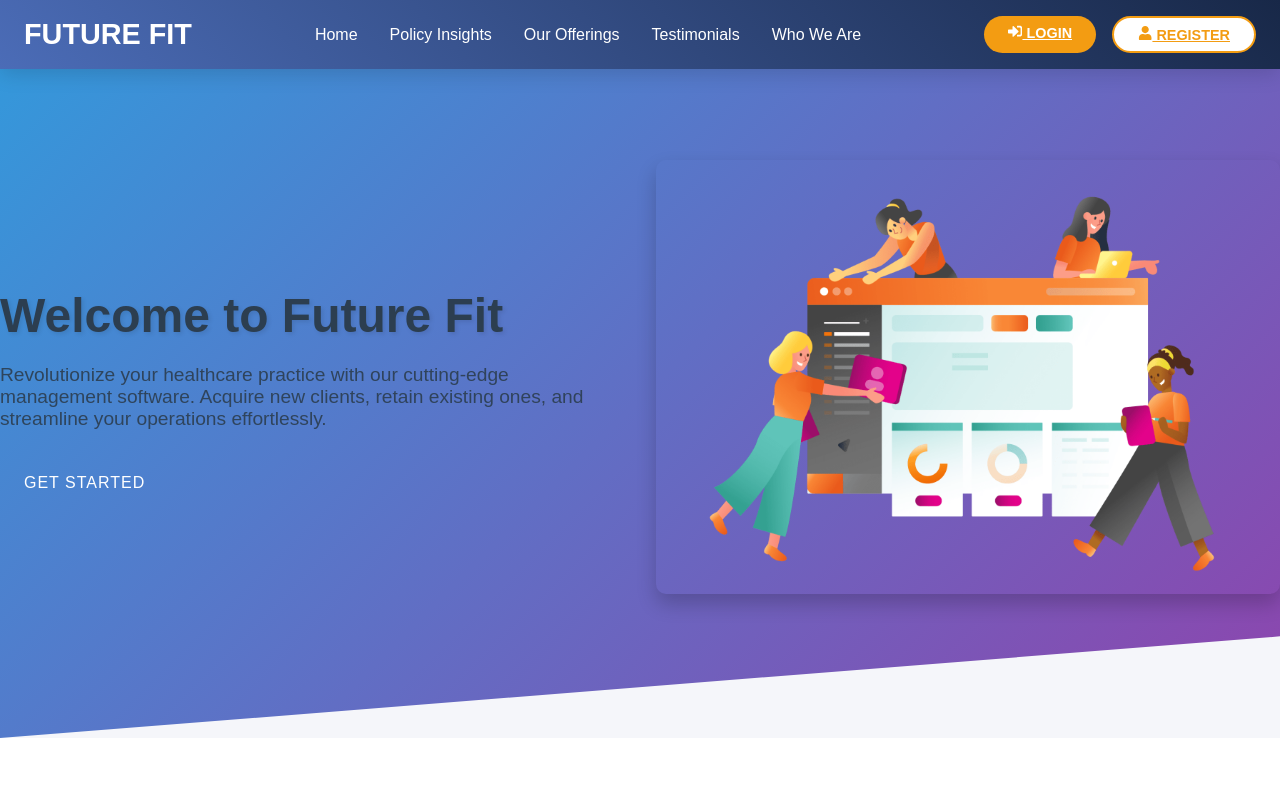
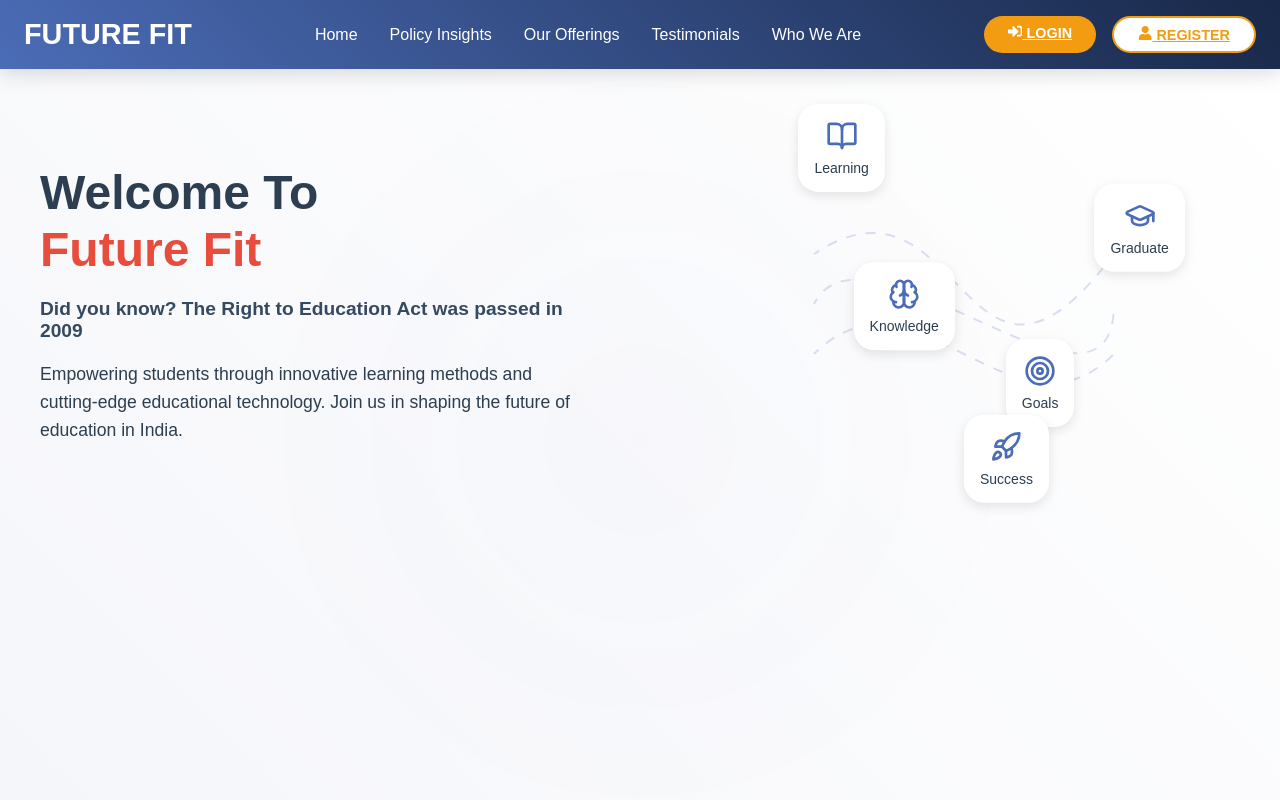
Before and after one commit to anshulkansal04/CareerMap, a React (Create React App) app in the folder client/: page / in a window 1280 px wide. Shown: the top 800 px of the page. Built offline with nearby package versions, Linux system fonts and the light colour scheme.

Commit message:
Updated The CSS and CollegePred Feature

```diff
--- a/client/package.json
+++ b/client/package.json
@@ -22,6 +22,7 @@
     "react-router-dom": "^6.28.0",
     "react-scripts": "5.0.1",
     "react-slick": "^0.30.2",
+    "react-spring": "^9.7.4",
     "react-toastify": "^10.0.5",
     "recharts": "^2.13.3",
     "slick-carousel": "^1.8.1",
--- a/client/src/Components/Hero.jsx
+++ b/client/src/Components/Hero.jsx
@@ -1,24 +1,113 @@
-import React from "react";
-import imgg from "../assets/1.png";
 import "./styles.css";
 
-export default function Hero() {
+import React, { useState, useEffect } from 'react';
+import { BookOpen, GraduationCap, Brain, Target, Rocket } from 'lucide-react';
+import { useSpring, animated, config } from 'react-spring';
+
+const FloatingElement = ({ children, delay }) => {
   return (
-    <div className="nep-hero">
-      <div className="container nep-hero-content">
-        <div className="nep-hero-text">
-          <h1 className="nep-hero-title">Welcome to Future Fit</h1>
-          <p className="nep-hero-description">
-            Revolutionize your healthcare practice with our cutting-edge management software. Acquire new clients, retain existing ones, and streamline your operations effortlessly.
+    <div className="floating-element" style={{ animationDelay: `${delay}s` }}>
+      {children}
+    </div>
+  );
+};
+
+const educationalFacts = [
+  "India has over 1.5 million schools",
+  "The Right to Education Act was passed in 2009",
+  "NEP 2020 aims for 100% Gross Enrolment Ratio",
+  "India has over 1000 universities"
+];
+
+const Hero = () => {
+  const [factIndex, setFactIndex] = useState(0);
+  const [isVisible, setIsVisible] = useState(true);
+
+  const fadeAnimation = useSpring({
+    opacity: isVisible ? 1 : 0,
+    config: config.molasses,
+  });
+
+  useEffect(() => {
+    const fadeOutTimer = setTimeout(() => setIsVisible(false), 3000); // Fade out after 3s
+    const changeFactTimer = setTimeout(() => {
+      setFactIndex((prevIndex) => (prevIndex + 1) % educationalFacts.length);
+      setIsVisible(true); // Fade in the next fact
+    }, 4000); // Total duration: fade-out + delay
+
+    return () => {
+      clearTimeout(fadeOutTimer);
+      clearTimeout(changeFactTimer);
+    };
+  }, [factIndex]);
+
+  return (
+    <div className="edu-hero">
+      <div className="animated-bg"></div>
+      <div className="hero-content">
+        <div className="edu-hero-text">
+          <h1 className="edu-hero-title">
+            <span className="edu-hero-title-welcome">Welcome To</span>
+            <span className="edu-hero-title-future">Future Fit</span>
+          </h1>
+          <animated.p style={fadeAnimation} className="edu-hero-fact">
+            Did you know? {educationalFacts[factIndex]}
+          </animated.p>
+          <p className="edu-hero-description">
+            Empowering students through innovative learning methods and cutting-edge educational technology.
+            Join us in shaping the future of education in India.
           </p>
-          <a href="#" className="nep-hero-cta">
-            Get Started
-          </a>
         </div>
-        <div className="nep-hero-image">
-          <img src={imgg} alt="Digital health practice management illustration" />
+
+        <div className="hero-illustrations">
+          <div className="floating-elements">
+            <FloatingElement delay={0}>
+              <div className="icon-card">
+                <BookOpen className="icon" size={32} />
+                <span>Learning</span>
+              </div>
+            </FloatingElement>
+
+            <FloatingElement delay={0.2}>
+              <div className="icon-card">
+                <GraduationCap className="icon" size={32} />
+                <span>Graduate</span>
+              </div>
+            </FloatingElement>
+
+            <FloatingElement delay={0.4}>
+              <div className="icon-card">
+                <Brain className="icon" size={32} />
+                <span>Knowledge</span>
+              </div>
+            </FloatingElement>
+
+            <FloatingElement delay={0.6}>
+              <div className="icon-card">
+                <Target className="icon" size={32} />
+                <span>Goals</span>
+              </div>
+            </FloatingElement>
+
+            <FloatingElement delay={0.8}>
+              <div className="icon-card">
+                <Rocket className="icon" size={32} />
+                <span>Success</span>
+              </div>
+            </FloatingElement>
+          </div>
+
+          <div className="connection-lines">
+            <svg className="connections" viewBox="0 0 400 400">
+              <path className="path-line" d="M50,200 C100,100 350,350 350,200" />
+              <path className="path-line" d="M50,250 C150,150 250,350 350,250" />
+              <path className="path-line" d="M50,150 C200,50 200,350 350,150" />
+            </svg>
+          </div>
         </div>
       </div>
     </div>
   );
-}
+};
+
+export default Hero;
--- a/client/src/Components/styles.css
+++ b/client/src/Components/styles.css
@@ -8,6 +8,7 @@
   --white: #ffffff;
   --nav-hover: #e67e22;
   --transition: all 0.3s ease-in-out;
+  --complementary-color: #b74b6c;
 }
 
 body {
@@ -135,73 +136,197 @@ body {
   }
 }
 
-/* Hero Styles */
-.nep-hero {
-  background: linear-gradient(135deg, #3498db, #8e44ad);
-  padding: 100px 0 140px;
-  margin-top: 60px;
-  clip-path: polygon(0 0, 100% 0, 100% 85%, 0 100%);
+/*Hero Section Styles */
+
+.edu-hero {
+  min-height: 100vh;
+  margin-top: 40px;
+  background: var(--background-color);
+  position: relative;
+  overflow: hidden;
 }
 
-.nep-hero-content {
+.animated-bg {
+  position: absolute;
+  top: 0;
+  left: 0;
+  right: 0;
+  bottom: 0;
+  background: linear-gradient(45deg, var(--background-color) 0%, var(--white) 100%);
+  z-index: 1;
+}
+
+.animated-bg::before {
+  content: '';
+  position: absolute;
+  top: 0;
+  left: 0;
+  right: 0;
+  bottom: 0;
+  background: radial-gradient(circle at 50% 50%, rgba(75, 108, 183, 0.1) 0%, transparent 50%);
+  animation: pulse 4s ease-in-out infinite;
+}
+
+.hero-content {
+  position: relative;
+  z-index: 2;
+  max-width: 1200px;
+  margin: 0 auto;
+  padding: 4rem 2rem;
   display: flex;
   align-items: center;
   justify-content: space-between;
+  gap: 4rem;
 }
 
-.nep-hero-text {
+.edu-hero-text {
   flex: 1;
   padding-right: 2rem;
 }
 
-.nep-hero-title {
+.edu-hero-title {
   font-size: 3rem;
   font-weight: 700;
   margin-bottom: 1rem;
   line-height: 1.2;
-  text-shadow: 2px 2px 4px rgba(0, 0, 0, 0.1);
 }
 
-.nep-hero-description {
-  font-size: 1.2rem;
-  margin-bottom: 2rem;
-  opacity: 0.9;
+.edu-hero-title-welcome {
+  color: #2c3e50;
+  display: block;
 }
 
-.nep-hero-cta {
-  display: inline-block;
-  background-color: var(--accent-color);
-  color: var(--white);
-  padding: 0.75rem 1.5rem;
-  border-radius: 25px;
-  font-weight: 500;
-  text-decoration: none;
-  transition: var(--transition);
-  text-transform: uppercase;
-  letter-spacing: 1px;
+.edu-hero-title-future {
+  color: #e74c3c;
+  display: block;
 }
 
-.nep-hero-cta:hover {
-  background-color: #27ae60;
-  transform: translateY(-2px);
-  box-shadow: 0 4px 6px rgba(0, 0, 0, 0.1);
+.edu-hero-fact {
+  font-size: 1.2rem;
+  font-weight: 600;
+  margin-bottom: 1rem;
+  color: #34495e;
 }
 
-.nep-hero-image {
-  flex: 1;
-  text-align: center;
+.edu-hero-description {
+  font-size: 1.1rem;
+  margin-bottom: 2rem;
+  line-height: 1.6;
+  color: #2c3e50;
 }
 
-.nep-hero-image img {
-  max-width: 100%;
-  height: auto;
-  border-radius: 10px;
-  box-shadow: 0 10px 20px rgba(0, 0, 0, 0.2);
+.hero-illustrations {
+  flex: 1;
+  position: relative;
+  height: 400px;
+}
+
+.floating-elements {
+  position: relative;
+  height: 100%;
+}
+
+.floating-element {
+  position: absolute;
+  animation: float 3s ease-in-out infinite;
+}
+
+.floating-element:nth-child(1) { top: 0; left: 20%; }
+.floating-element:nth-child(2) { top: 20%; right: 10%; }
+.floating-element:nth-child(3) { top: 40%; left: 30%; }
+.floating-element:nth-child(4) { top: 60%; right: 30%; }
+.floating-element:nth-child(5) { top: 80%; left: 50%; }
+
+.icon-card {
+  background: var(--white);
+  padding: 1rem;
+  border-radius: 20px;
+  display: flex;
+  flex-direction: column;
+  align-items: center;
+  gap: 0.5rem;
+  box-shadow: 0 4px 12px rgba(0, 0, 0, 0.1);
   transition: var(--transition);
 }
 
-.nep-hero-image img:hover {
+.icon-card:hover {
   transform: scale(1.05);
+  box-shadow: 0 8px 24px rgba(75, 108, 183, 0.2);
+}
+
+.icon-card .icon {
+  color: var(--primary-color);
+}
+
+.icon-card span {
+  font-size: 0.875rem;
+  font-weight: 500;
+  color: var(--text-color);
+}
+
+.connections {
+  position: absolute;
+  top: 0;
+  left: 0;
+  width: 100%;
+  height: 100%;
+  z-index: -1;
+}
+
+.path-line {
+  fill: none;
+  stroke: var(--primary-color);
+  stroke-width: 2;
+  stroke-opacity: 0.2;
+  stroke-dasharray: 10;
+  animation: dash 20s linear infinite;
+}
+
+@keyframes float {
+  0%, 100% { transform: translateY(0); }
+  50% { transform: translateY(-20px); }
+}
+
+@keyframes pulse {
+  0%, 100% { transform: scale(1); opacity: 0.1; }
+  50% { transform: scale(1.2); opacity: 0.2; }
+}
+
+@keyframes dash {
+  to { stroke-dashoffset: 1000; }
+}
+
+@keyframes blink {
+  0%, 100% { opacity: 1; }
+  50% { opacity: 0; }
+}
+
+@media (max-width: 768px) {
+  .hero-content {
+    flex-direction: column;
+    text-align: center;
+    padding: 2rem;
+  }
+
+  .title-welcome {
+    font-size: 2rem;
+  }
+
+  .title-future {
+    font-size: 3rem;
+  }
+
+  .cta-container {
+    justify-content: center;
+  }
+
+  .hero-illustrations {
+    height: 300px;
+  }
+
+  .floating-element {
+    transform: scale(0.8);
+  }
 }
 
 /* Carousel Styles */
```
Also changed, not shown: client/src/pages/CollegePred.jsx (+118 -7 lines), 2 other files (tests, documents, lock files or other folders).
